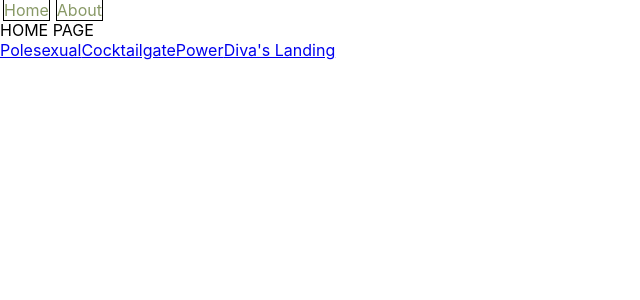
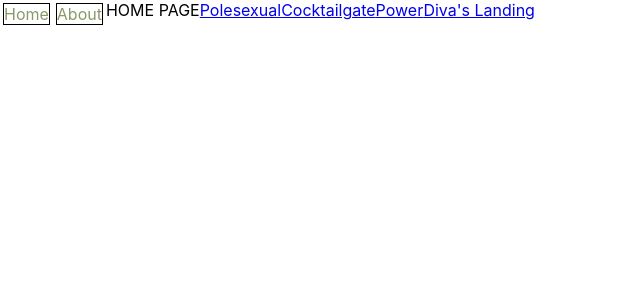
Before and after one commit to Mikey-strider/polesexualproductions, a React (Create React App) app in the folder polesexual-productions/: page / in a window 1280 px wide. Shown: the top 300 px of the page, without its empty margins (0-640 px from the left). Built offline with nearby package versions, Linux system fonts and the light colour scheme.

Commit message:
Changed out <div> to <MainWrapper> and <BaseWrapper>

```diff
--- a/polesexual-productions/src/components/navigation/MainNav.js
+++ b/polesexual-productions/src/components/navigation/MainNav.js
@@ -3,10 +3,10 @@ import { MainLink, MainWrapper } from "./components";
 
 const MainNav = () => {
   return (
-    <div component={MainWrapper}>
+    <MainWrapper>
       <NavLink to="/" component={MainLink} >Home</NavLink>
       <NavLink to="/about" component={MainLink}>About</NavLink>
-    </div>
+      </MainWrapper>
   )
 }
 
--- a/polesexual-productions/src/pages/Base.js
+++ b/polesexual-productions/src/pages/Base.js
@@ -7,11 +7,11 @@ import { BaseWrapper } from '../components/navigation/components';
 const Base = () => {
   return (
     <BrowserRouter>
-      <div component={BaseWrapper}>
+      <BaseWrapper>
         <MainNav />
         <Router />
         <EventNav />
-      </div>
+      </BaseWrapper>
     </BrowserRouter>
   )
 }
```
